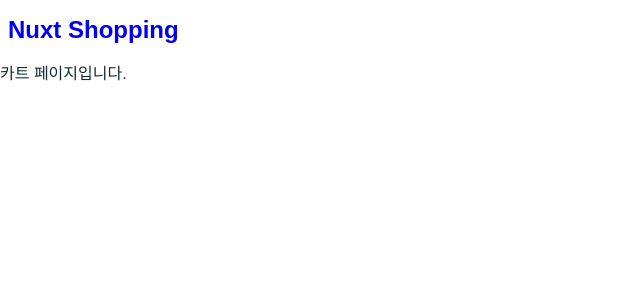
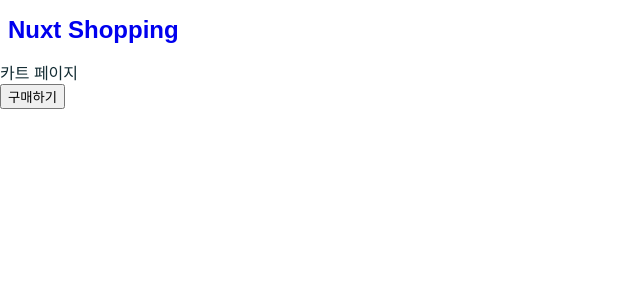
Before and after one commit to meloning/learn-nuxt, a Nuxt app: page /cart in a window 1280 px wide. Shown: the top 300 px of the page, without its empty margins (0-640 px from the left). Built offline with nearby package versions, Linux system fonts and the light colour scheme.

Commit message:
카트페이지  마크업 작업

```diff
--- a/pages/cart.vue
+++ b/pages/cart.vue
@@ -1,6 +1,17 @@
 <template>
   <div>
-    <h1>카트 페이지입니다.</h1>
+    <h1>카트 페이지</h1>
+    <div>
+      <ul>
+        <li v-for="cartItem in $store.state.cartItems" :key="cartItem.id">
+          <img :src="cartItem.imageUrl" :alt="cartItem.name">
+          <p>{{ cartItem.name }}</p>
+        </li>
+      </ul>
+    </div>
+    <div>
+      <button>구매하기</button>
+    </div>
   </div>
 </template>
 
```
